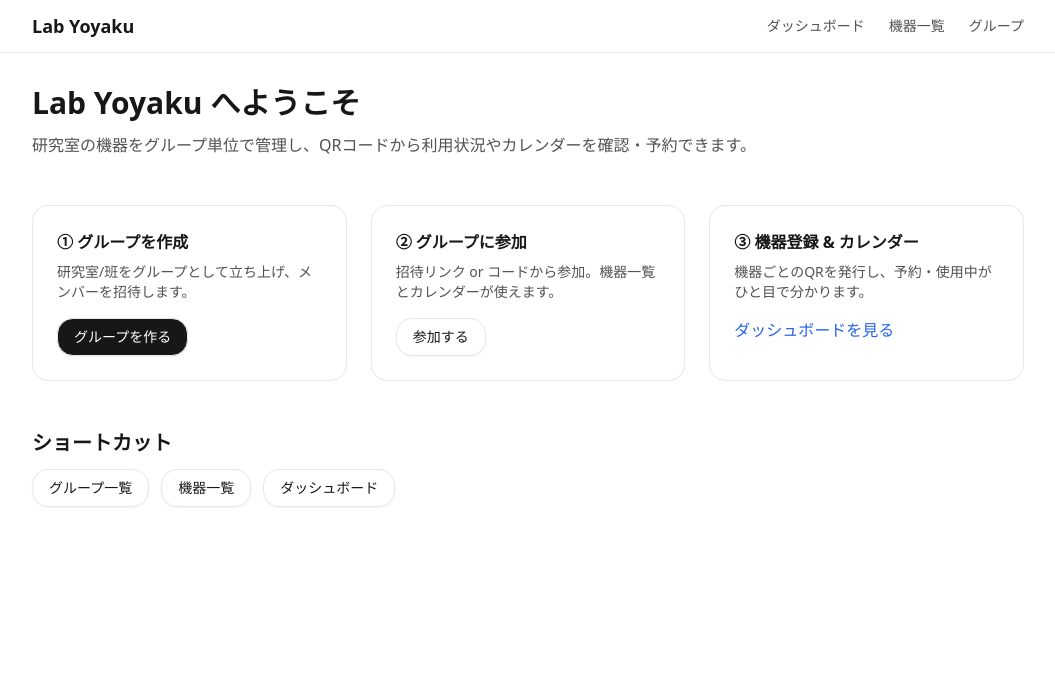
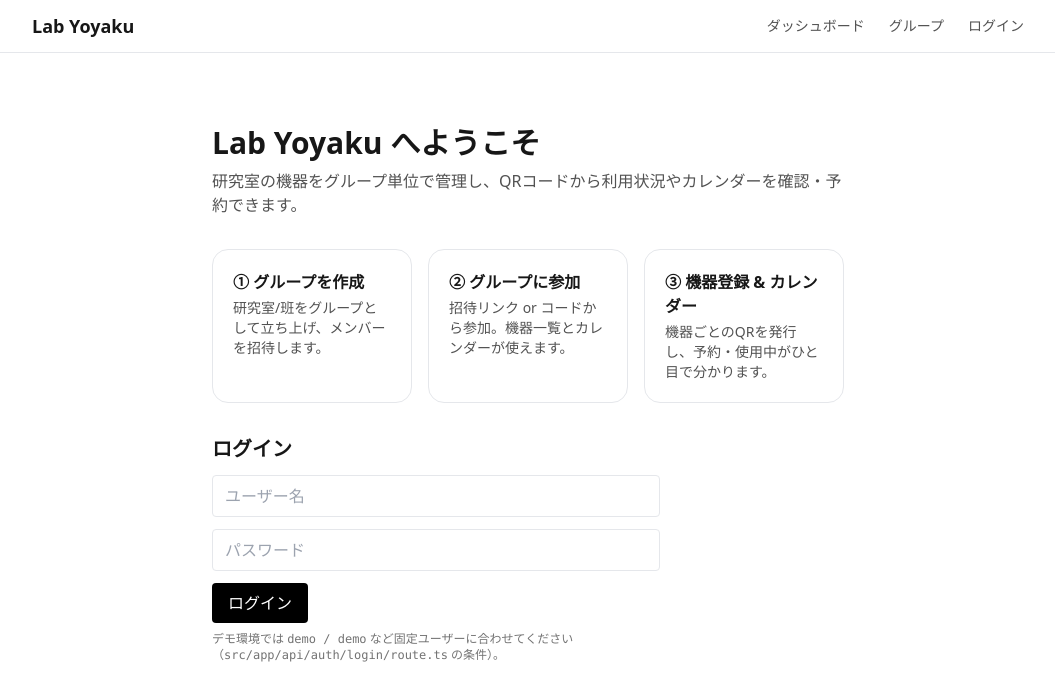
Before and after one commit to shira-shin/lab_yoyaku, a Next.js app in the folder web/: page / in a window 1280 px wide. Shown: the top 700 px of the page, without its empty margins (112-1167 px from the left). Built offline with nearby package versions, Linux system fonts and the light colour scheme; no server answers.

Commit message:
feat: add login flow and home dashboard

```diff
--- /dev/null
+++ b/web/src/app/_parts/HomeDashboard.tsx
@@ -0,0 +1,48 @@
+import Link from "next/link"
+import { listMyReservations } from "@/lib/api"
+
+export default async function HomeDashboard() {
+  const res = await listMyReservations().catch(() => ({ ok: false, data: [] as any[] }))
+  const reservations = res.ok ? (res.data as any[]) : []
+
+  return (
+    <main className="mx-auto max-w-[1040px] px-4 sm:px-6 py-10 space-y-8">
+      <h1 className="text-2xl font-bold">ホーム</h1>
+
+      <section className="space-y-3">
+        <h2 className="text-lg font-semibold">あなたの予約（直近）</h2>
+        {reservations.length === 0 ? (
+          <p className="text-neutral-600">直近の予約はありません。</p>
+        ) : (
+          <ul className="divide-y rounded-2xl border">
+            {reservations.map((r, i) => (
+              <li key={i} className="p-3 flex items-center justify-between">
+                <div>
+                  <p className="font-medium">{r.deviceName}</p>
+                  <p className="text-sm text-neutral-600">
+                    {fmt(r.from)} – {fmt(r.to)}（用途: {r.purpose || '—'}）
+                  </p>
+                </div>
+                <Link href={`/devices/${r.deviceSlug}`} className="text-blue-600 hover:underline text-sm">
+                  機器へ
+                </Link>
+              </li>
+            ))}
+          </ul>
+        )}
+      </section>
+
+      <section className="space-x-3">
+        <Link className="px-3 py-2 rounded bg-black text-white" href="/groups/new">グループを作成</Link>
+        <Link className="px-3 py-2 rounded border" href="/groups/join">グループに参加</Link>
+        <Link className="px-3 py-2 rounded border" href="/dashboard">ダッシュボード</Link>
+        <Link className="px-3 py-2 rounded border" href="/groups">グループ一覧</Link>
+      </section>
+    </main>
+  )
+}
+
+function fmt(iso: string) {
+  const d = new Date(iso)
+  return `${d.getMonth() + 1}/${d.getDate()} ${d.getHours()}:${String(d.getMinutes()).padStart(2, '0')}`
+}
--- /dev/null
+++ b/web/src/app/_parts/LoginEmbed.tsx
@@ -0,0 +1,5 @@
+"use client";
+import LoginPage from '../login/page'
+export default function LoginEmbed() {
+  return <LoginPage />
+}
--- a/web/src/app/api/auth/login/route.ts
+++ b/web/src/app/api/auth/login/route.ts
@@ -4,9 +4,10 @@ import { createSession } from '@/lib/auth';
 
 export async function POST(req: Request) {
   const body = await req.json();
-  const { identifier, password } = body;
+  const { identifier, username, password } = body;
+  const ident = identifier ?? username;
   const g = db.groups.find(
-    (x) => x.slug === identifier || x.name === identifier
+    (x) => x.slug === ident || x.name === ident
   );
   if (!g)
     return NextResponse.json({ ok: false, error: 'group not found' }, { status: 404 });
--- a/web/src/app/layout.tsx
+++ b/web/src/app/layout.tsx
@@ -1,8 +1,28 @@
 import "./globals.css";
 import type { Metadata } from "next";
 import Link from "next/link";
+import { cookies } from "next/headers";
+import { verifyToken } from "@/lib/auth";
 
 export const metadata: Metadata = { title: "Lab Yoyaku" };
+
+async function HeaderRight() {
+  const token = cookies().get("auth_token")?.value;
+  const authed = token ? !!(await verifyToken(token)) : false;
+  return (
+    <nav className="flex gap-6 text-sm text-neutral-600">
+      <Link href="/dashboard" className="hover:text-neutral-900">ダッシュボード</Link>
+      <Link href="/groups" className="hover:text-neutral-900">グループ</Link>
+      {authed ? (
+        <form action="/api/auth/logout" method="post">
+          <button className="hover:text-neutral-900">ログアウト</button>
+        </form>
+      ) : (
+        <Link href="/login" className="hover:text-neutral-900">ログイン</Link>
+      )}
+    </nav>
+  );
+}
 
 export default function RootLayout({ children }: { children: React.ReactNode }) {
   return (
@@ -11,16 +31,11 @@ export default function RootLayout({ children }: { children: React.ReactNode })
         <header className="border-b">
           <div className="mx-auto max-w-[1040px] px-4 sm:px-6 py-3 flex items-center justify-between">
             <Link href="/" className="text-lg font-bold">Lab Yoyaku</Link>
-            <nav className="flex gap-6 text-sm text-neutral-600">
-              <Link href="/dashboard" className="hover:text-neutral-900">ダッシュボード</Link>
-              <Link href="/dashboard" className="hover:text-neutral-900">機器一覧</Link>
-              <Link href="/groups" className="hover:text-neutral-900">グループ</Link>
-            </nav>
+            {/* @ts-expect-error Server Component */}
+            <HeaderRight />
           </div>
         </header>
-        <main className="mx-auto max-w-[1040px] px-4 sm:px-6 py-8">
-          {children}
-        </main>
+        <main className="mx-auto max-w-[1040px] px-4 sm:px-6 py-8">{children}</main>
       </body>
     </html>
   );
--- /dev/null
+++ b/web/src/app/login/page.tsx
@@ -0,0 +1,93 @@
+"use client";
+
+import { useRouter, useSearchParams } from "next/navigation";
+import { useState } from "react";
+
+export default function LoginPage() {
+  const [username, setU] = useState("");
+  const [password, setP] = useState("");
+  const [loading, setL] = useState(false);
+  const [error, setE] = useState("");
+  const router = useRouter();
+  const sp = useSearchParams();
+  const next = sp.get("next") || "/";
+
+  const onSubmit = async (e: React.FormEvent) => {
+    e.preventDefault();
+    setE("");
+    setL(true);
+    try {
+      const res = await fetch("/api/auth/login", {
+        method: "POST",
+        headers: { "Content-Type": "application/json" },
+        body: JSON.stringify({ username, password }),
+      });
+      const json = await res.json();
+      if (!res.ok || !json?.ok) throw new Error(json?.error || "ログインに失敗しました");
+      router.push(next);
+      router.refresh();
+    } catch (err: any) {
+      setE(err.message || "ログインに失敗しました");
+    } finally {
+      setL(false);
+    }
+  };
+
+  return (
+    <main className="mx-auto max-w-[680px] px-4 sm:px-6 py-10 space-y-8">
+      <header>
+        <h1 className="text-3xl font-bold">Lab Yoyaku へようこそ</h1>
+        <p className="text-neutral-600 mt-2">
+          研究室の機器をグループ単位で管理し、QRコードから利用状況やカレンダーを確認・予約できます。
+        </p>
+      </header>
+
+      <section className="grid sm:grid-cols-3 gap-4">
+        <Card title="① グループを作成" desc="研究室/班をグループとして立ち上げ、メンバーを招待します。" />
+        <Card title="② グループに参加" desc="招待リンク or コードから参加。機器一覧とカレンダーが使えます。" />
+        <Card title="③ 機器登録 & カレンダー" desc="機器ごとのQRを発行し、予約・使用中がひと目で分かります。" />
+      </section>
+
+      <section className="max-w-md">
+        <h2 className="text-xl font-semibold mb-3">ログイン</h2>
+        <form onSubmit={onSubmit} className="space-y-3">
+          <input
+            className="w-full border rounded px-3 py-2"
+            placeholder="ユーザー名"
+            value={username}
+            onChange={(e) => setU(e.target.value)}
+            required
+          />
+          <input
+            className="w-full border rounded px-3 py-2"
+            placeholder="パスワード"
+            type="password"
+            value={password}
+            onChange={(e) => setP(e.target.value)}
+            required
+          />
+          {error && <p className="text-sm text-red-600">{error}</p>}
+          <button
+            disabled={loading}
+            className="px-4 py-2 rounded bg-black text-white disabled:opacity-60"
+          >
+            {loading ? "ログイン中…" : "ログイン"}
+          </button>
+        </form>
+        <p className="text-xs text-neutral-500 mt-2">
+          デモ環境では <code>demo / demo</code> など固定ユーザーに合わせてください（
+          <code>src/app/api/auth/login/route.ts</code> の条件）。
+        </p>
+      </section>
+    </main>
+  );
+}
+
+function Card({ title, desc }: { title: string; desc: string }) {
+  return (
+    <div className="rounded-2xl border p-5">
+      <p className="font-semibold">{title}</p>
+      <p className="text-sm text-neutral-600 mt-1">{desc}</p>
+    </div>
+  );
+}
--- a/web/src/app/page.tsx
+++ b/web/src/app/page.tsx
@@ -1,55 +1,14 @@
-import Link from "next/link";
+import { cookies } from 'next/headers'
+import { verifyToken } from '@/lib/auth'
+import HomeDashboard from './_parts/HomeDashboard'
+import LoginEmbed from './_parts/LoginEmbed'
 
-export default function Home() {
-  const btn = "inline-flex items-center rounded-2xl px-4 py-2 text-sm border hover:-translate-y-0.5 shadow-sm transition";
+export default async function Page() {
+  const token = cookies().get('auth_token')?.value
+  const authed = token ? !!(await verifyToken(token)) : false
 
-  return (
-    <section className="space-y-12">
-      <div className="space-y-3">
-        <h1 className="text-3xl font-bold">Lab Yoyaku へようこそ</h1>
-        <p className="text-neutral-600">
-          研究室の機器をグループ単位で管理し、QRコードから利用状況やカレンダーを確認・予約できます。
-        </p>
-      </div>
-
-      <div className="grid gap-6 sm:grid-cols-3">
-        <div className="rounded-2xl border p-6">
-          <h2 className="font-semibold mb-2">① グループを作成</h2>
-          <p className="text-sm text-neutral-600 mb-4">研究室/班をグループとして立ち上げ、メンバーを招待します。</p>
-          <Link href="/groups/new" className={`${btn} bg-neutral-900 text-white hover:bg-neutral-800`}>
-            グループを作る
-          </Link>
-        </div>
-        <div className="rounded-2xl border p-6">
-          <h2 className="font-semibold mb-2">② グループに参加</h2>
-          <p className="text-sm text-neutral-600 mb-4">招待リンク or コードから参加。機器一覧とカレンダーが使えます。</p>
-          <Link href="/groups/join" className={btn}>
-            参加する
-          </Link>
-        </div>
-        <div className="rounded-2xl border p-6">
-          <h2 className="font-semibold mb-2">③ 機器登録 & カレンダー</h2>
-          <p className="text-sm text-neutral-600 mb-4">機器ごとのQRを発行し、予約・使用中がひと目で分かります。</p>
-          <Link className="text-blue-600 hover:underline" href="/dashboard">
-            ダッシュボードを見る
-          </Link>
-        </div>
-      </div>
-
-      <div className="space-y-3">
-        <h3 className="text-xl font-semibold">ショートカット</h3>
-        <div className="flex gap-3">
-          <Link href="/groups" className={btn}>
-            グループ一覧
-          </Link>
-          <Link href="/devices" className={btn}>
-            機器一覧
-          </Link>
-          <Link href="/dashboard" className={btn}>
-            ダッシュボード
-          </Link>
-        </div>
-      </div>
-    </section>
-  );
+  if (authed) {
+    return <HomeDashboard />
+  }
+  return <LoginEmbed />
 }
--- a/web/src/lib/api-core.ts
+++ b/web/src/lib/api-core.ts
@@ -35,5 +35,11 @@ export function createApi(getBaseURL: () => string) {
         method: 'POST',
         body: JSON.stringify(body),
       }),
+    listMyReservations: (from?: string, limit?: number) =>
+      api(
+        `/api/mock/reservations?me=1${
+          from ? `&from=${encodeURIComponent(from)}` : ''
+        }${limit ? `&limit=${limit}` : ''}`
+      ),
   };
 }
--- a/web/src/lib/api.ts
+++ b/web/src/lib/api.ts
@@ -14,4 +14,5 @@ export const {
   createDevice,
   listReservations,
   createReservation,
+  listMyReservations,
 } = createApi(getBaseURL);
--- a/web/src/lib/auth.ts
+++ b/web/src/lib/auth.ts
@@ -2,7 +2,7 @@ import { SignJWT, jwtVerify } from 'jose';
 import { cookies } from 'next/headers';
 
 const secret = new TextEncoder().encode(process.env.AUTH_SECRET || 'secret');
-export const SESSION_COOKIE_NAME = 'session';
+export const SESSION_COOKIE_NAME = 'auth_token';
 
 export type Session = {
   groupId: string;
--- a/web/src/lib/server-api.ts
+++ b/web/src/lib/server-api.ts
@@ -20,4 +20,5 @@ export const {
   createDevice,
   listReservations,
   createReservation,
+  listMyReservations,
 } = createApi(getBaseURL);
```
Also changed, not shown: web/middleware.ts (+15 -24 lines), web/src/app/api/mock/reservations/route.ts (+23 -0 lines).
